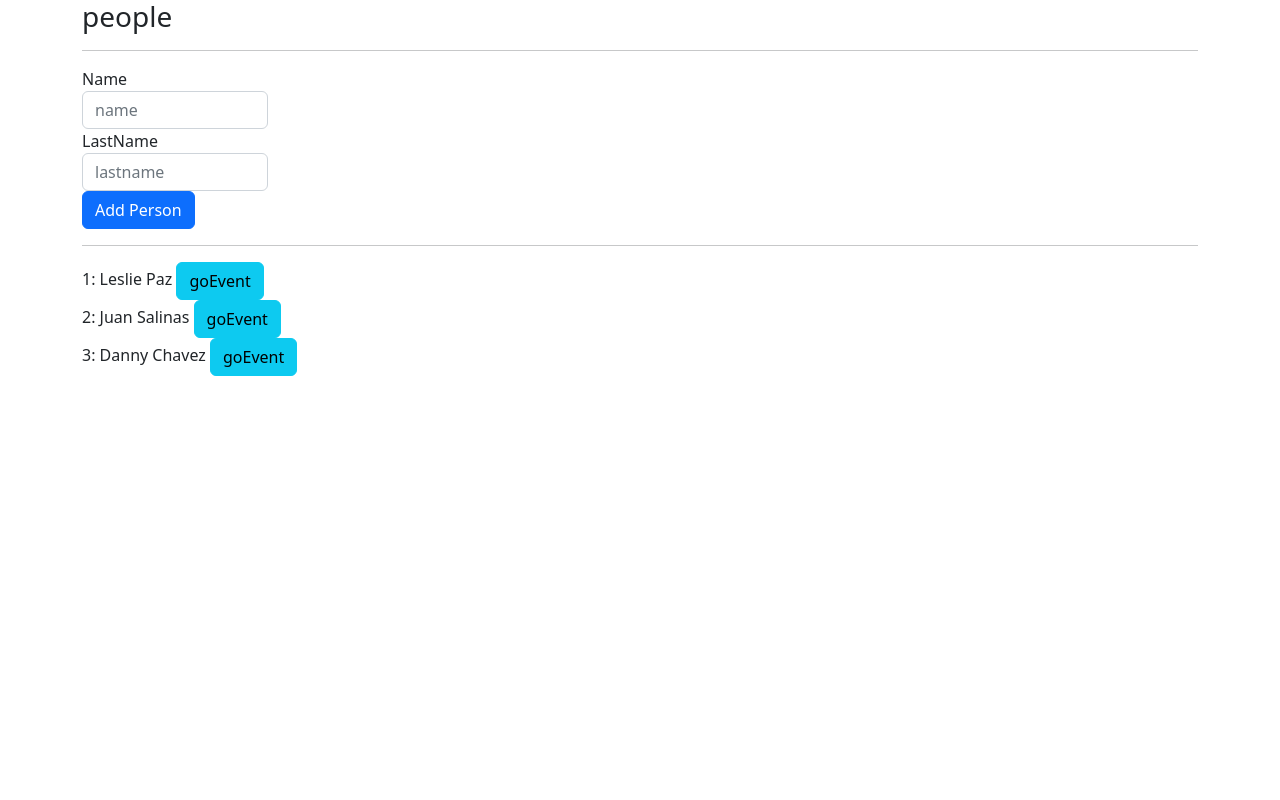
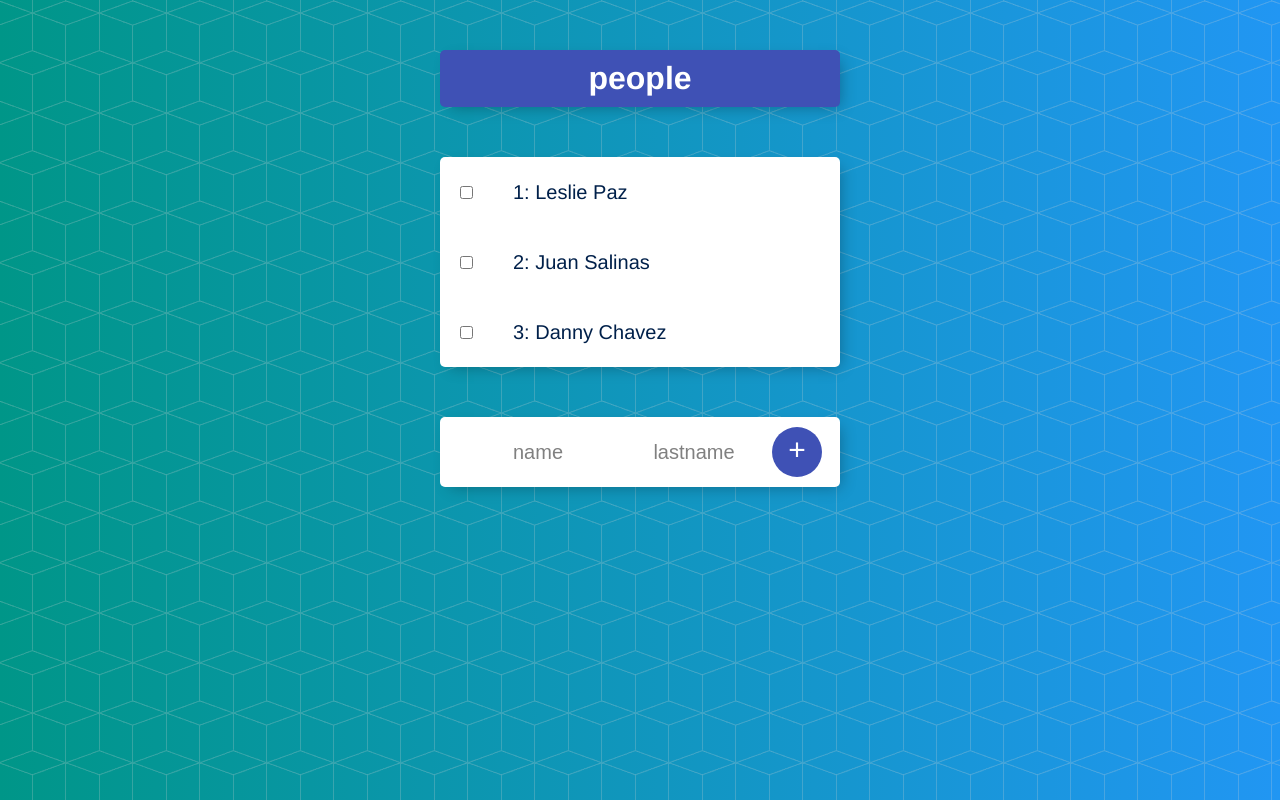
Before and after one commit to QuispeFrank/TestingAngular, an Angular app in the folder person-list/: page / in a window 1280 px wide. Shown: the top 800 px of the page. Built offline with nearby package versions, Linux system fonts and the light colour scheme.

Commit message:
applying a little style

```diff
--- a/person-list/angular.json
+++ b/person-list/angular.json
@@ -26,10 +26,8 @@
             ],
             "styles": [
               "src/styles.css",
-              "node_modules/bootstrap/dist/css/bootstrap.min.css"
             ],
             "scripts": [
-              "node_modules/bootstrap/dist/js/bootstrap.min.js"
             ]
           },
           "configurations": {
--- a/person-list/src/app/app.component.html
+++ b/person-list/src/app/app.component.html
@@ -1,10 +1,15 @@
-<div class="container">
-  <div class="col">
-    <h3>{{ title }}</h3>
-  </div>
+<div class="box" id="heading">
+  <h1>{{ title }}</h1>
+</div>
+
+<div class="box">
+  <app-person
+    *ngFor="let personElement of people; let i = index"
+    [person]="personElement"
+    [idx]="i"
+  ></app-person>
+</div>
+
+<div class="box">
   <app-form></app-form>
 </div>
-<app-person *ngFor="let personElement of people; let i = index"
-[person]="personElement"
-[idx]="i"
-></app-person>
--- a/person-list/src/app/form/form.component.html
+++ b/person-list/src/app/form/form.component.html
@@ -1,31 +1,19 @@
-<hr />
-<form class="form-row">
-  <div class="form-group col-md-2">
-    <label for="name" class="sr-only">Name</label>
+<form class="item">
   <input
     type="text"
     name="name"
     id="name"
     placeholder="name"
-      class="form-control"
-      #nameInput
+    [(ngModel)]="nameInput"
   />
-  </div>
-  <div class="form-group col-md-2">
-    <label for="lastname" class="sr-only">LastName</label>
+
   <input
     type="text"
     name="lastname"
     id="lastname"
     placeholder="lastname"
-      class="form-control"
-      #lastNameInput
+    [(ngModel)]="lastNameInput"
   />
-    <div class="col">
-      <button type="submit" class="btn btn-primary" (click)="addPerson()">
-        Add Person
-      </button>
-    </div>
-  </div>
+
+  <button type="submit" (click)="addPerson()">+</button>
 </form>
-<hr />
--- a/person-list/src/app/form/form.component.ts
+++ b/person-list/src/app/form/form.component.ts
@@ -9,8 +9,10 @@
 })
 export class FormComponent {
 
-  @ViewChild('nameInput') nameInput: ElementRef;
-  @ViewChild('lastNameInput') lastNameInput: ElementRef;
+  nameInput:string
+  lastNameInput:string
+
+
 
   constructor(private peopleService: PeopleService) {
     this.peopleService.hi.subscribe(
@@ -19,7 +21,7 @@
   }
 
   addPerson() {
-    let person = new Person(this.nameInput.nativeElement.value, this.lastNameInput.nativeElement.value);
+    let person = new Person(this.nameInput, this.lastNameInput);
     this.peopleService.addPerson(person)
   }
 }
--- a/person-list/src/app/person/person.component.html
+++ b/person-list/src/app/person/person.component.html
@@ -1,12 +1,4 @@
-<div class="container">
-  <div class="row">
-    <div class="col">
-      <div>
-        {{ idx + 1 }}: {{ person.firstName }} {{ person.lastName }}
-        <button type="submit" class="btn btn-info" (click)="sayHi()">
-          goEvent
-        </button>
-      </div>
-    </div>
-  </div>
+<div class="item">
+  <input type="checkbox" (click)="sayHi()" />
+  <p>{{ idx + 1 }}: {{ person.firstName }} {{ person.lastName }}</p>
 </div>
--- a/person-list/src/styles.css
+++ b/person-list/src/styles.css
@@ -1 +1,88 @@
-/* You can add global styles to this file, and also import other style files */
+html {
+    background-color: #2196F3;
+    min-height: 1000px;
+    font-family: 'helvetica neue';
+    background: url(./assets/bg-pattern.png), #2196F3;
+    background: url(./assets/bg-pattern.png), -webkit-gradient(linear, right top, left top, from(#2196F3), to(#009688));
+    background: url(./assets/bg-pattern.png), linear-gradient(to left, #2196F3, #009688)
+  }
+
+  h1 {
+    color: #fff;
+    padding: 10px;
+  }
+
+  .box {
+    max-width: 400px;
+    margin: 50px auto;
+    background: white;
+    border-radius: 5px;
+    box-shadow: 5px 5px 15px -5px rgba(0, 0, 0, 0.3);
+  }
+
+  #heading {
+    background-color: #3F51B5;
+    text-align: center;
+  }
+
+  .item {
+    min-height: 70px;
+    display: flex;
+    align-items: center;
+    border-bottom: 1px solid #F1F1F1;
+  }
+
+  .item:last-child {
+    border-bottom: 0;
+  }
+
+
+  input[type="checkbox"] {
+    margin: 20px;
+  }
+
+  p {
+    margin: 0;
+    padding: 20px;
+    font-size: 20px;
+    font-weight: 200;
+    color: #00204a;
+  }
+
+  form {
+    text-align: center;
+    margin-left: 20px;
+  }
+
+  button {
+    min-height: 50px;
+    width: 50px;
+    border-radius: 50%;
+    border-color: transparent;
+    background-color: #3F51B5;
+    color: #fff;
+    font-size: 30px;
+    padding-bottom: 6px;
+    border-width: 0;
+  }
+
+  input[type="text"] {
+    text-align: center;
+    height: 60px;
+    top: 10px;
+    border: none;
+    background: transparent;
+    font-size: 20px;
+    font-weight: 200;
+    width: 40%;
+  }
+
+  input[type="text"]:focus {
+    outline: none;
+    box-shadow: inset 0 -3px 0 0 #3F51B5;
+  }
+
+  ::placeholder {
+    color: grey;
+    opacity: 1;
+  }
```
Also changed, not shown: person-list/src/assets/bg-pattern.png (added). Lines whose indentation alone changed are shown as unchanged.
